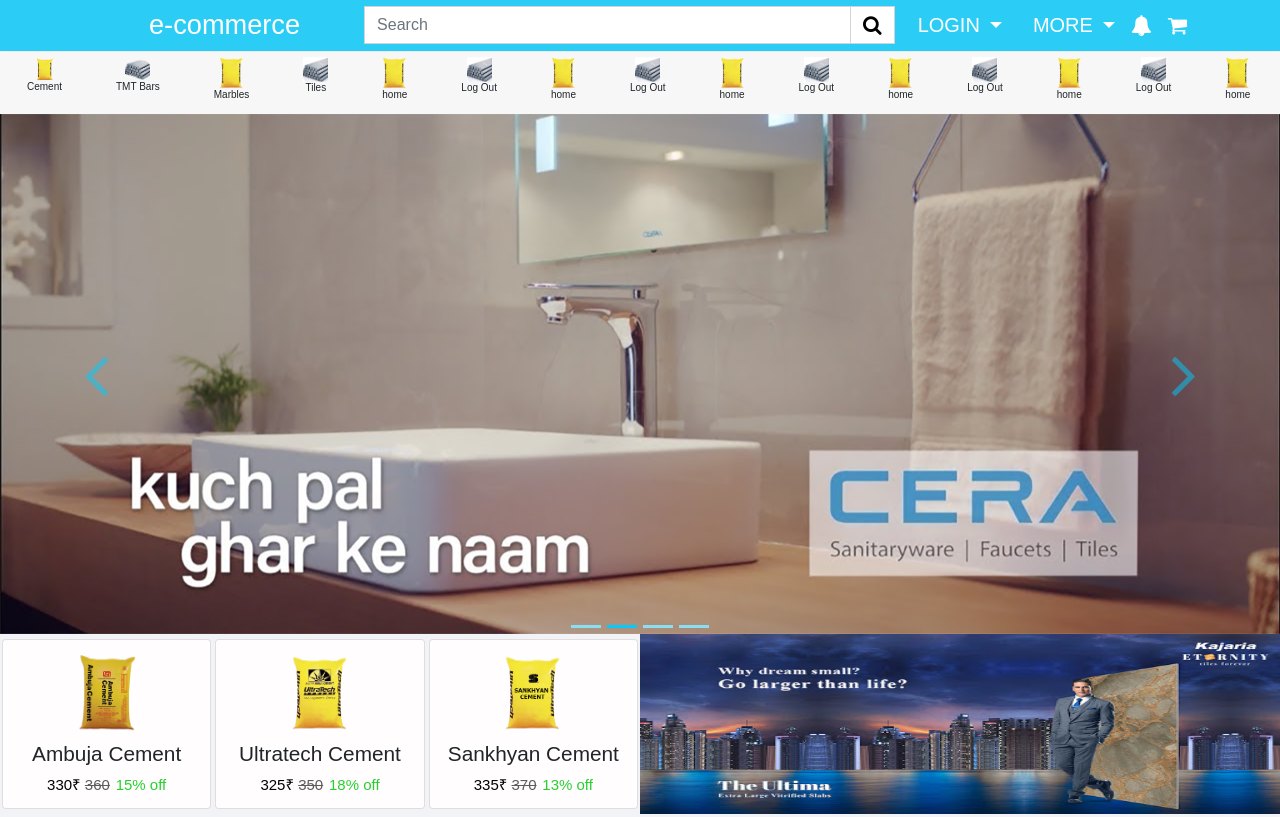
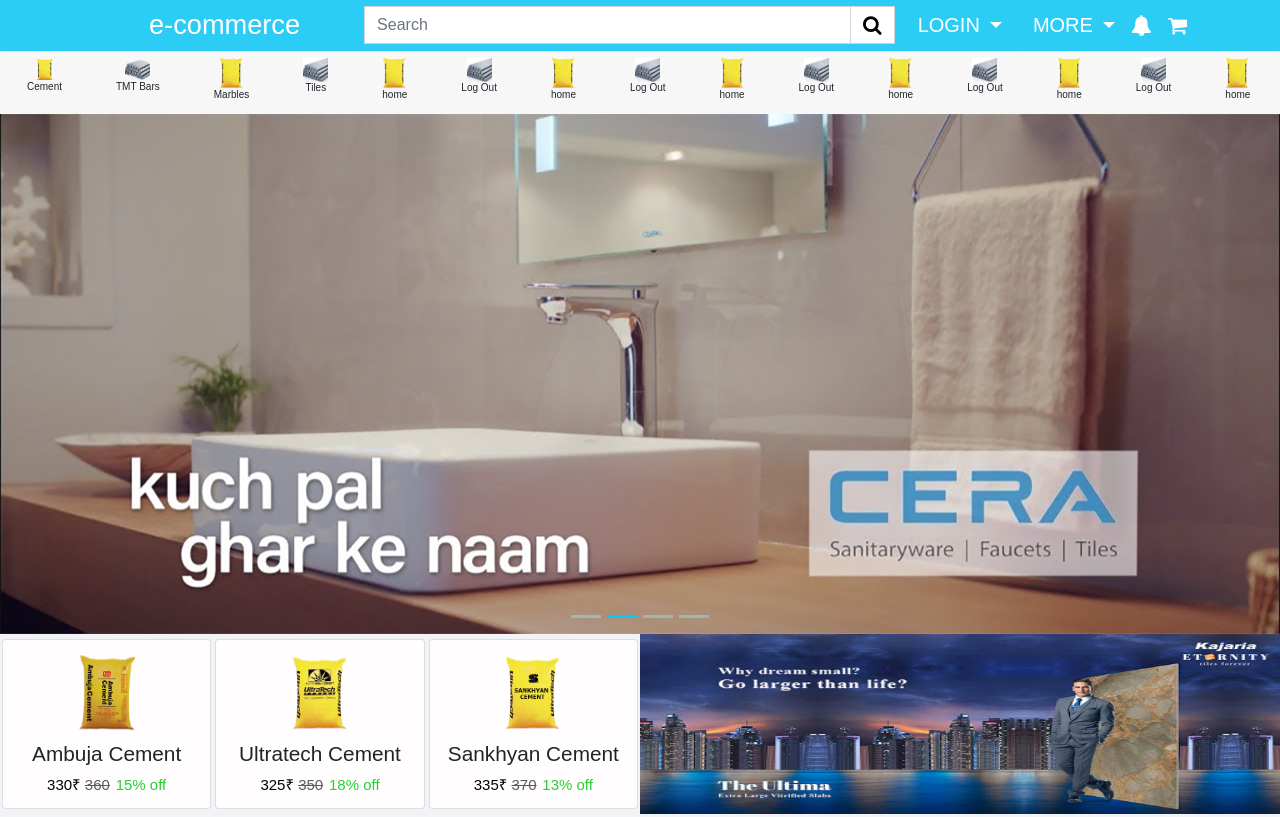
Before and after one commit to VishalKumarSankhyan/openshop1.github.io, a plain HTML site: page index.html in a window 1280 px wide. Shown: the top 817 px of the page. Drawn offline with nearby package versions, Linux system fonts and the light colour scheme.

Commit message:
Update index.html

```diff
--- a/index.html
+++ b/index.html
@@ -4,11 +4,13 @@
 <head>
   <!-- Required meta tags -->
   <meta charset="utf-8">
-  <meta name="viewport" content="width=device-width, initial-scale=1, shrink-to-fit=no">
+  <!--<meta name="viewport" content="width=device-width, initial-scale=1, shrink-to-fit=no">-->
+  <meta name="viewport" content="width=device-width, initial-scale=1">
+  <link rel="stylesheet" href="https://maxcdn.bootstrapcdn.com/bootstrap/4.5.2/css/bootstrap.min.css">
 
   <!-- Bootstrap CSS -->
-  <link rel="stylesheet" href="https://maxcdn.bootstrapcdn.com/bootstrap/4.0.0/css/bootstrap.min.css"
-    integrity="sha384-Gn5384xqQ1aoWXA+058RXPxPg6fy4IWvTNh0E263XmFcJlSAwiGgFAW/dAiS6JXm" crossorigin="anonymous">
+  <!--<link rel="stylesheet" href="https://maxcdn.bootstrapcdn.com/bootstrap/4.0.0/css/bootstrap.min.css"
+    integrity="sha384-Gn5384xqQ1aoWXA+058RXPxPg6fy4IWvTNh0E263XmFcJlSAwiGgFAW/dAiS6JXm" crossorigin="anonymous">-->
   <!--font awesome icon-->
   <link rel="stylesheet" href="https://cdnjs.cloudflare.com/ajax/libs/font-awesome/4.7.0/css/font-awesome.min.css"
     integrity="sha512-SfTiTlX6kk+qitfevl/7LibUOeJWlt9rbyDn92a1DqWOw9vWG2MFoays0sgObmWazO5BQPiFucnnEAjpAB+/Sw=="
@@ -266,7 +268,7 @@
 
   <!--  carousel start-->
   <section>
-    <div id="demo" class="carousel slide" data-ride="carousel">
+    <div id="demo" class="carousel slide " data-ride="carousel" touch="true">
 
       <!-- Indicators -->
       <ul class="carousel-indicators">
@@ -278,7 +280,7 @@
 
       <!-- The slideshow -->
 
-      <div class="carousel-inner carousel-fade" data-interval="2">
+      <div class="carousel-inner carousel-fade">
         <!-- 1st -->
         <div class="carousel-item active" data-interval="2">
           <img src="images\cement/jindal panther.png" alt="jindal panther" class="image-1">
@@ -303,12 +305,13 @@
         </div>
 
         <!-- Left and right controls -->
-        <a class="carousel-control-prev" href="#demo" data-slide="prev">
-          <class class="fa fa-angle-left"></span>
+        <!--
+        <a class="carousel-control-prev c" href="#demo" data-slide="prev">
+          <span class="fa fa-angle-left"></span>
         </a>
-        <a class="carousel-control-next" href="#demo" data-slide="next">
+        <a class="carousel-control-next c" href="#demo" data-slide="next">
           <span class="fa fa-angle-right"></span>
-        </a>
+        </a>-->
 
       </div>
 
```
